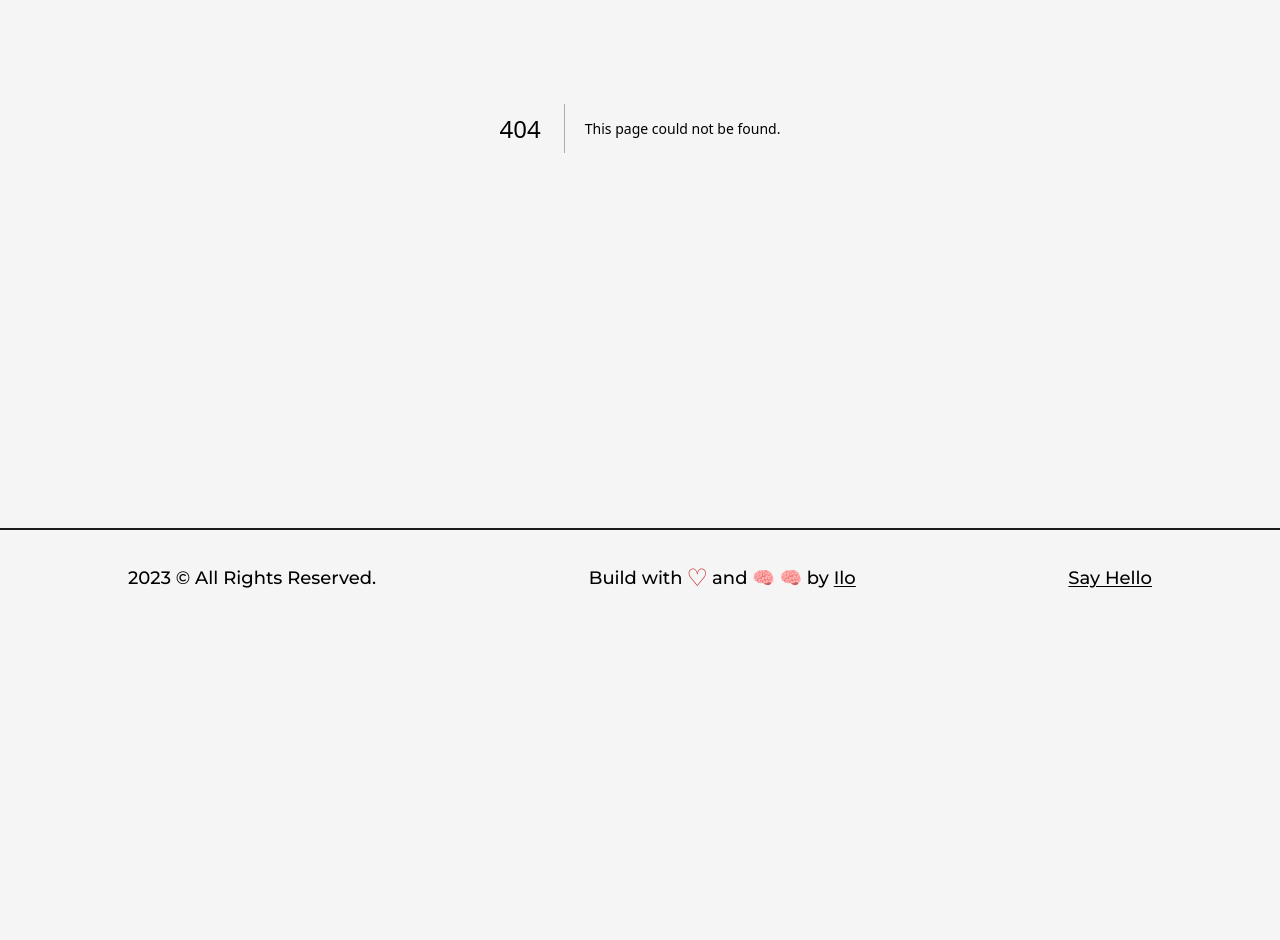
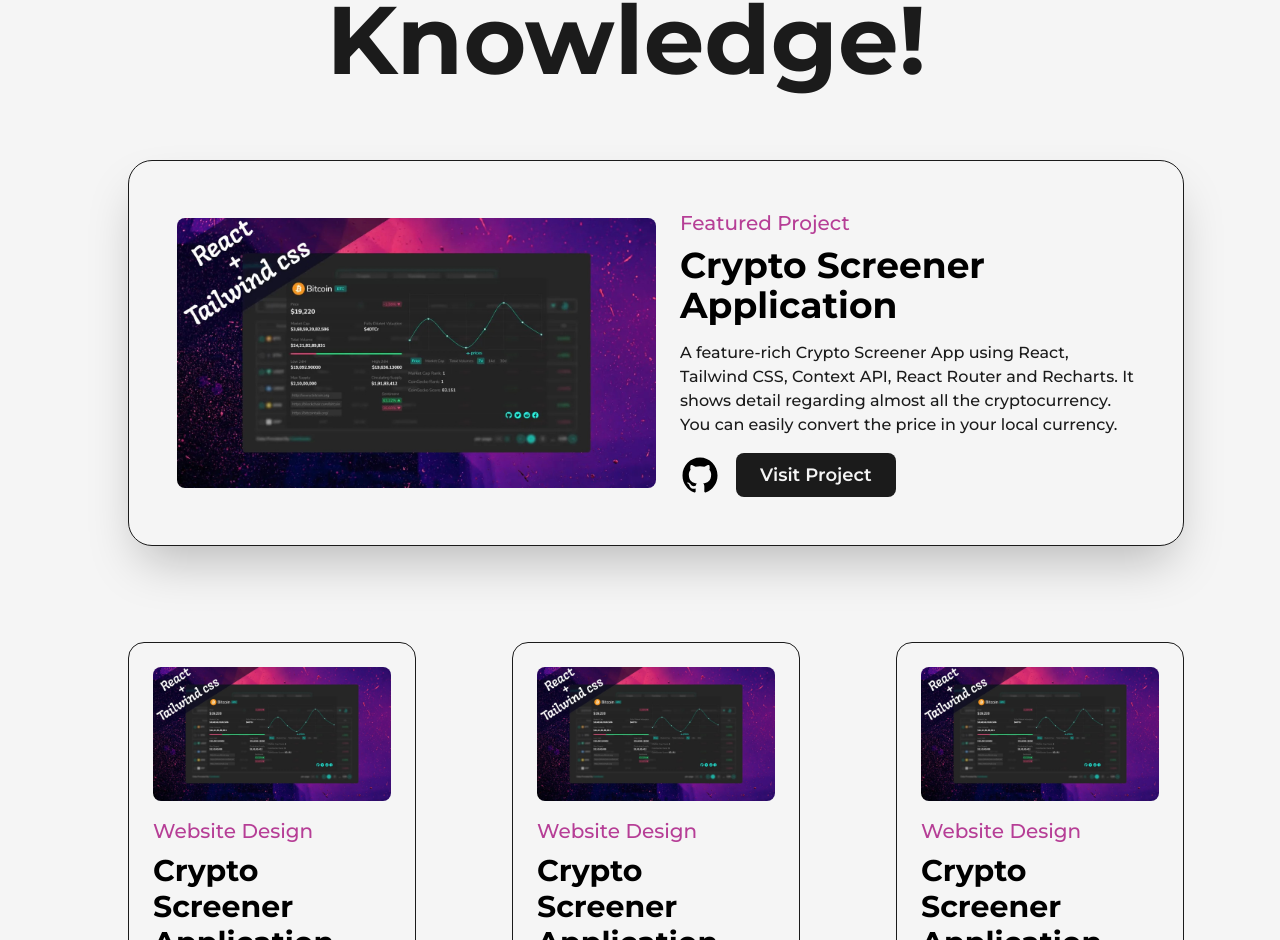
Before and after one commit to ilonavarro/portfolioCopy, a Next.js app: page /projects in a window 1280 px wide. Before the commit this address had no page. Shown: the part 360-1300 px from the top of the page. Before the commit the page ends 986 px from the top, so only its background shows below. Built offline with nearby package versions, Linux system fonts and the light colour scheme.

Commit message:
updates and about finished

```diff
--- a/package.json
+++ b/package.json
@@ -12,7 +12,7 @@
     "autoprefixer": "10.4.14",
     "eslint": "8.41.0",
     "eslint-config-next": "13.4.3",
-    "framer-motion": "^10.12.12",
+    "framer-motion": "^10.12.14",
     "next": "13.4.3",
     "postcss": "8.4.23",
     "react": "18.2.0",
--- a/src/app/about/page.js
+++ b/src/app/about/page.js
@@ -5,6 +5,7 @@
 import AnimatedNumbers from '@/components/AnimatedNumbers'
 import Skills from '@/components/Skills'
 import Experience from '@/components/Experience'
+import Education from '@/components/Education'
 
 export const metadata = {
   title: 'About',
@@ -57,6 +58,7 @@
         </div>
         <Skills />
         <Experience />
+        <Education />
       </Layout>
     </main>
   )
--- /dev/null
+++ b/src/app/projects/page.js
@@ -0,0 +1,183 @@
+import AnimatedText from '@/components/AnimatedText'
+import { GithubIcon } from '@/components/Icons'
+import Layout from '@/components/Layout'
+import Image from 'next/image'
+import Link from 'next/link'
+import project1 from '../../../public/images/projects/crypto-screener-cover-image.jpg'
+
+export const metadata = {
+  title: 'Projects',
+  description: 'Generated by create next app'
+}
+
+const FeatureProject = ({ type, title, summary, img, link, github }) => {
+  return (
+    <article
+      className='w-full flex items-center justify-between rounded-3xl
+    border border-solid border-dark bg-light shadow-2xl p-12'
+    >
+      <Link
+        href={link}
+        target='_blank'
+        className='w-1/2 cursor-pointer overflow-hidden rounded-lg'
+      >
+        <Image src={img} alt={title} className='w-full h-auto' />
+      </Link>
+
+      <div className='w-1/2 flex flex-col items-start justify-between pl-6'>
+        <span className='text-primary font-medium text-xl'>{type}</span>
+        <Link href={link} target='_blank' className='hover:underline underline-offset-2'>
+          <h2 className='my-2 w-full text-left text-4xl font-bold'>{title}</h2>
+        </Link>
+        <p className='my-2 font-medium text-dark'>{summary}</p>
+
+        <div className='mt-2 flex items-center'>
+          <Link href={github} target='_blank' className='w-10'>
+            <GithubIcon />
+          </Link>
+          <Link
+            href={link}
+            target='_blank'
+            className='ml-4 rounded-lg bg-dark text-light p-2 px-6 text-lg font-semibold'
+          >
+            Visit Project
+          </Link>
+        </div>
+      </div>
+    </article>
+  )
+}
+
+const Project = ({ title, type, img, link, github, summary }) => {
+  return (
+    <article
+      className='w-full flex flex-col items-center justify-center rounded-2xl
+    border border-solid border-dark bg-light p-6 relative
+    '
+    >
+      <Link
+        href={link}
+        target='_blank'
+        className='w-full cursor-pointer overflow-hidden rounded-lg'
+      >
+        <Image src={img} alt={title} className='w-full h-auto' />
+      </Link>
+
+      <div className='w-full flex flex-col items-start justify-between mt-4'>
+        <span className='text-primary font-medium text-xl'>{type}</span>
+        <Link href={link} target='_blank' className='hover:underline underline-offset-2'>
+          <h2 className='my-2 w-full text-left text-3xl font-bold'>{title}</h2>
+        </Link>
+        <p className='my-2 font-medium text-dark text-sm'>{summary}</p>
+        <div className='w-full mt-2 flex items-center justify-between'>
+          <Link href={link} target='_blank' className='text-lg font-semibold underline'>
+            Visit
+          </Link>
+          <Link href={github} target='_blank' className='w-8'>
+            <GithubIcon />
+          </Link>
+        </div>
+      </div>
+    </article>
+  )
+}
+
+export default function Projects() {
+  return (
+    <main className='w-full mb-16 flex flex-col items-center justify-center'>
+      <Layout className='pt-16'>
+        <AnimatedText className='mb-16'>Imagination Trumps Knowledge!</AnimatedText>
+        <div className='grid grid-cols-12 gap-24'>
+          <div className='col-span-12'>
+            <FeatureProject
+              type='Featured Project'
+              title='Crypto Screener Application'
+              summary='A feature-rich Crypto Screener App using React, Tailwind CSS, Context API, React Router and Recharts.
+It shows detail regarding almost all the cryptocurrency. You can easily convert the price in your
+local currency.'
+              img={project1}
+              link='/'
+              github='https://github.com/ilonavarro'
+            />
+          </div>
+          <div className='col-span-4'>
+            <Project
+              type='Website Design'
+              title='Crypto Screener Application'
+              summary='A feature-rich Crypto Screener App using React, Tailwind CSS, Context API, React Router and Recharts.
+It shows detail regarding almost all the cryptocurrency. You can easily convert the price in your
+local currency.'
+              img={project1}
+              link='/'
+              github='https://github.com/ilonavarro'
+            />
+          </div>
+
+          <div className='col-span-4'>
+            <Project
+              type='Website Design'
+              title='Crypto Screener Application'
+              summary='A feature-rich Crypto Screener App using React, Tailwind CSS, Context API, React Router and Recharts.
+It shows detail regarding almost all the cryptocurrency. You can easily convert the price in your
+local currency.'
+              img={project1}
+              link='/'
+              github='https://github.com/ilonavarro'
+            />
+          </div>
+          <div className='col-span-4'>
+            <Project
+              type='Website Design'
+              title='Crypto Screener Application'
+              summary='A feature-rich Crypto Screener App using React, Tailwind CSS, Context API, React Router and Recharts.
+It shows detail regarding almost all the cryptocurrency. You can easily convert the price in your
+local currency.'
+              img={project1}
+              link='/'
+              github='https://github.com/ilonavarro'
+            />
+          </div>
+
+          <div className='col-span-12'>
+            <FeatureProject
+              type='Featured Project'
+              title='Crypto Screener Application'
+              summary='A feature-rich Crypto Screener App using React, Tailwind CSS, Context API, React Router and Recharts.
+It shows detail regarding almost all the cryptocurrency. You can easily convert the price in your
+local currency.'
+              img={project1}
+              link='/'
+              github='https://github.com/ilonavarro'
+            />
+          </div>
+
+          <div className='col-span-6'>
+            <Project
+              type='Website Design'
+              title='Crypto Screener Application'
+              summary='A feature-rich Crypto Screener App using React, Tailwind CSS, Context API, React Router and Recharts.
+It shows detail regarding almost all the cryptocurrency. You can easily convert the price in your
+local currency.'
+              img={project1}
+              link='/'
+              github='https://github.com/ilonavarro'
+            />
+          </div>
+
+          <div className='col-span-6'>
+            <Project
+              type='Website Design'
+              title='Crypto Screener Application'
+              summary='A feature-rich Crypto Screener App using React, Tailwind CSS, Context API, React Router and Recharts.
+It shows detail regarding almost all the cryptocurrency. You can easily convert the price in your
+local currency.'
+              img={project1}
+              link='/'
+              github='https://github.com/ilonavarro'
+            />
+          </div>
+        </div>
+      </Layout>
+    </main>
+  )
+}
--- a/src/components/Details/index.js
+++ b/src/components/Details/index.js
@@ -1,4 +1,5 @@
 import { useRef } from 'react'
+import { motion } from 'framer-motion'
 import LiIcon from '../LiIcon'
 
 export default function Details({ position, company, companyLink, time, address, work }) {
@@ -9,7 +10,11 @@
       className='my-8 first:mt-0 last:mb-0 w-[60%] mx-auto flex flex-col items-center justify-between '
     >
       <LiIcon reference={ref} />
-      <div>
+      <motion.div
+        initial={{ y: 50 }}
+        whileInView={{ y: 0 }}
+        transition={{ duration: 0.5, type: 'spring' }}
+      >
         <h3 className='capitalize font-bold text-2xl '>
           {position}&nbsp;
           <a href={companyLink} target='_blank' className='text-primary capitalize'>
@@ -20,7 +25,7 @@
           {time} | {address}
         </span>
         <p className='font-medium w-full'>{work}</p>
-      </div>
+      </motion.div>
     </li>
   )
 }
--- /dev/null
+++ b/src/components/Education/index.js
@@ -0,0 +1,67 @@
+'use client'
+import LiIcon from '../LiIcon'
+import { useScroll, motion } from 'framer-motion'
+import { useRef } from 'react'
+
+function Details({ type, time, place, info }) {
+  const ref = useRef(null)
+  return (
+    <li
+      ref={ref}
+      className='my-8 first:mt-0 last:mb-0 w-[60%] mx-auto flex flex-col items-center justify-between '
+    >
+      <LiIcon reference={ref} />
+      <motion.div
+        initial={{ y: 50 }}
+        whileInView={{ y: 0 }}
+        transition={{ duration: 0.5, type: 'spring' }}
+      >
+        <h3 className='capitalize font-bold text-2xl '>{type}</h3>
+        <span className='capitalize font-medium text-dark/75'>
+          {time} | {place}
+        </span>
+        <p className='font-medium w-full'>{info}</p>
+      </motion.div>
+    </li>
+  )
+}
+
+export default function Education() {
+  const ref = useRef(null)
+  const { scrollYProgress } = useScroll({
+    target: ref,
+    offset: ['start end', 'center start']
+  })
+
+  return (
+    <div className='my-64'>
+      <h2 className='font-bold text-8xl mb-32 w-full text-center'>Education</h2>
+      <div ref={ref} className='w-[75%] mx-auto relative '>
+        <motion.div
+          style={{ scaleY: scrollYProgress }}
+          className='absolute left-9 top-0 w-[4px] h-full bg-dark origin-top'
+        />
+        <ul className='w-full flex flex-col items-start justify-between ml-4'>
+          <Details
+            type='Bachelor Of Science In Computer Science'
+            time='2016 - 2020'
+            place='Massachusetts Institute Of Technology (MIT) '
+            info='Relevant courses included Data Structures and Algorithms, Computer Systems Engineering, and Artificial Intelligence.'
+          />
+          <Details
+            type='Bachelor Of Science In Computer Science'
+            time='2016 - 2020'
+            place='Massachusetts Institute Of Technology (MIT) '
+            info='Relevant courses included Data Structures and Algorithms, Computer Systems Engineering, and Artificial Intelligence.'
+          />
+          <Details
+            type='Bachelor Of Science In Computer Science'
+            time='2016 - 2020'
+            place='Massachusetts Institute Of Technology (MIT) '
+            info='Relevant courses included Data Structures and Algorithms, Computer Systems Engineering, and Artificial Intelligence.'
+          />
+        </ul>
+      </div>
+    </div>
+  )
+}
--- a/src/components/Experience/index.js
+++ b/src/components/Experience/index.js
@@ -15,7 +15,7 @@
       <div ref={ref} className='w-[75%] mx-auto relative '>
         <motion.div
           style={{ scaleY: scrollYProgress }}
-          className='absolute left-8 top-0 w-[4px] h-full bg-dark origin-top'
+          className='absolute left-9 top-0 w-[4px] h-full bg-dark origin-top'
         />
         <ul className='w-full flex flex-col items-start justify-between ml-4'>
           <Details
--- a/src/components/LiIcon/index.js
+++ b/src/components/LiIcon/index.js
@@ -1,7 +1,6 @@
 import { motion, useScroll } from 'framer-motion'
 
 export default function LiIcon({ reference }) {
-  console.log(reference)
   const { scrollYProgress } = useScroll({
     target: reference,
     offset: ['center end', 'center center']
@@ -9,7 +8,7 @@
 
   return (
     <figure className='absolute left-0 stroke-dark'>
-      <svg width='75' height='75' viewBox='0 0 100 100'>
+      <svg width='75' height='75' viewBox='0 0 100 100' className='-rotate-90'>
         <circle cx='75' cy='50' r='20' className='stroke-primary stroke-1 fill-none' />
         <motion.circle
           cx='75'
@@ -20,7 +19,7 @@
             pathLength: scrollYProgress
           }}
         />
-        <circle cx='75' cy='50' r='10' className='stroke-1 fill-primary' />
+        <circle cx='75' cy='50' r='10' className='animate-pulse stroke-1 fill-primary' />
       </svg>
     </figure>
   )
```
Also changed, not shown: public/images/projects/crypto-screener-cover-image.jpg (added), 1 other file (tests, documents, lock files or other folders).
